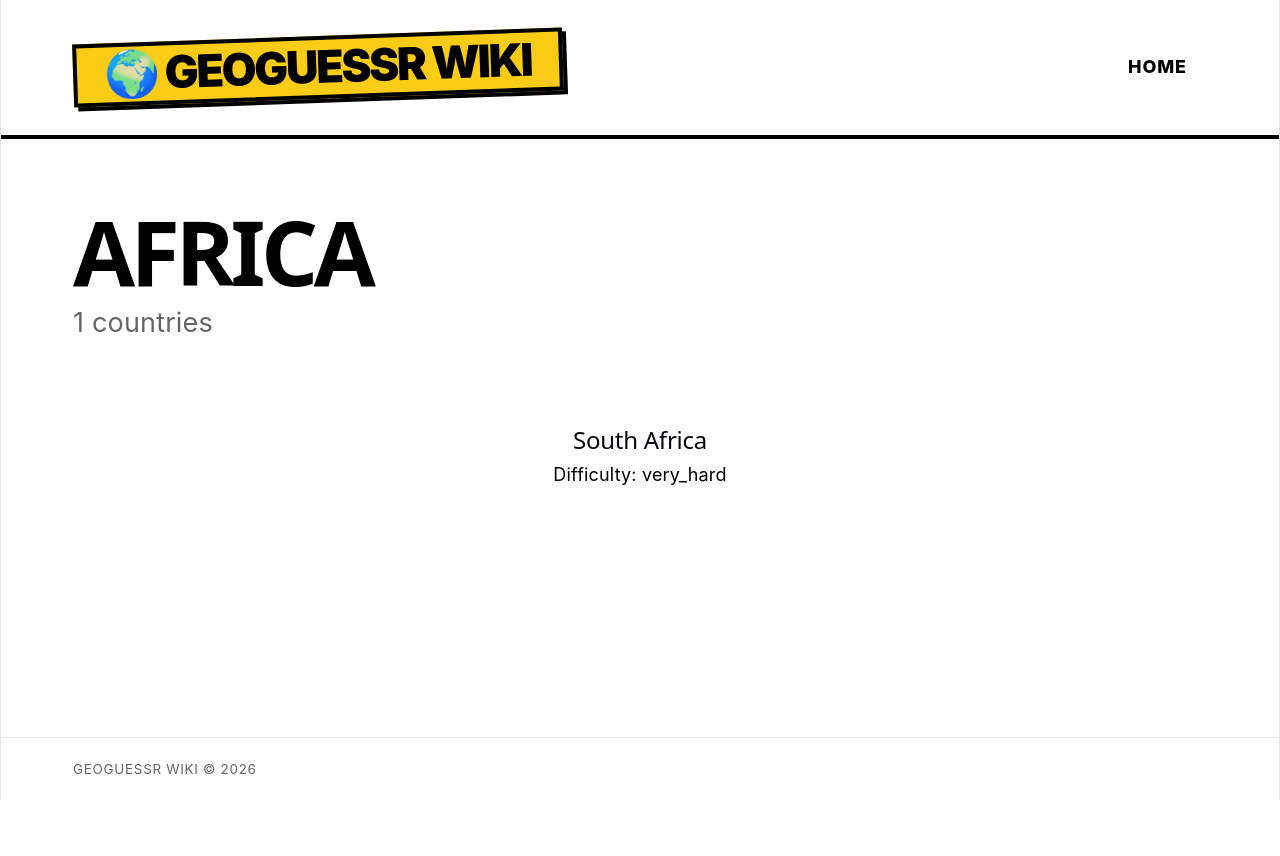
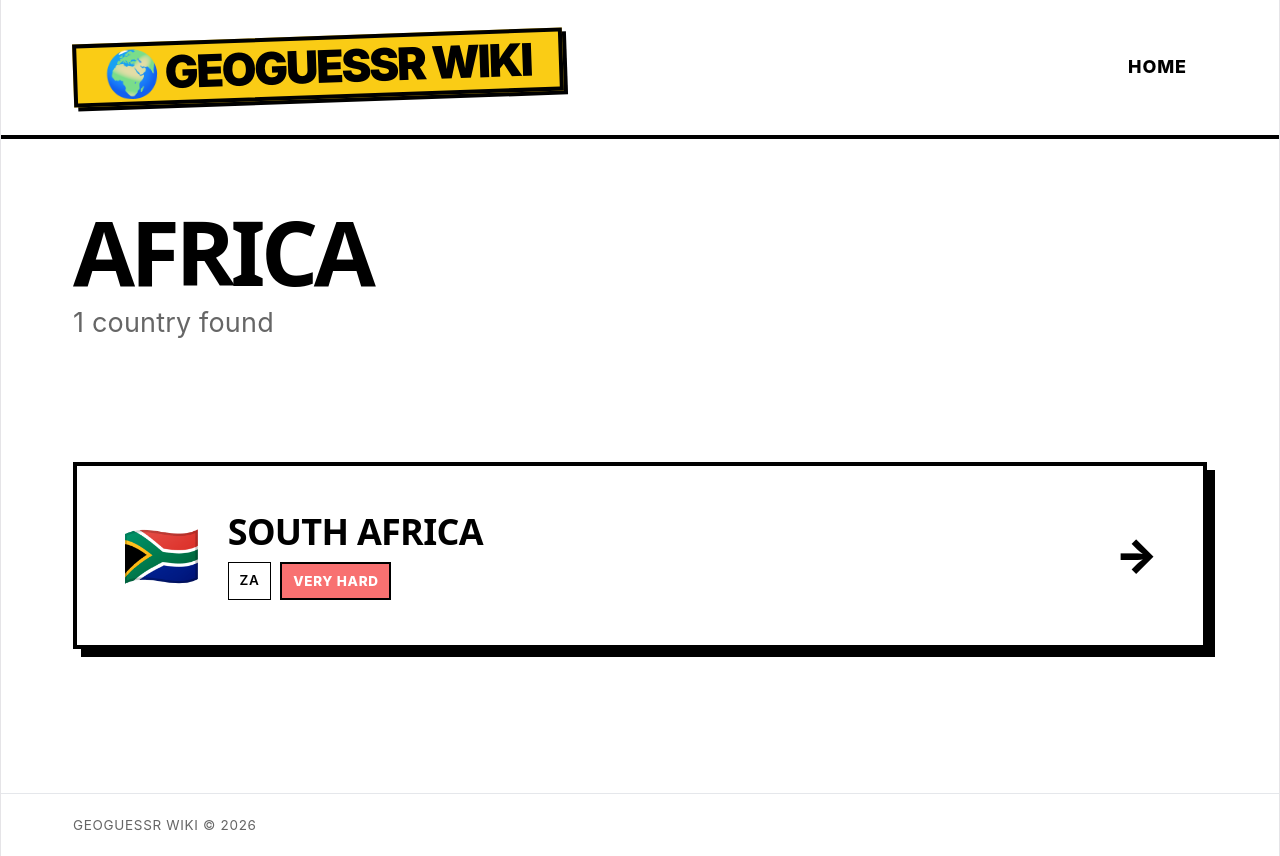
Before and after one commit to leireomadina/geoguessr-wiki, a React (Vite) app: page /continent/Africa in a window 1280 px wide. Before the commit the page ends 800 px from the top, so only its background shows below. Built offline with nearby package versions, Linux system fonts and the light colour scheme.

Commit message:
Add continent detai page

```diff
--- a/src/data/countries.ts
+++ b/src/data/countries.ts
@@ -23,6 +23,13 @@ export const countries: Country[] = [
     difficulty: "easy",
   },
   {
+    id: "PL",
+    name: "Poland",
+    continent: "Europe",
+    studyLinks: ["https://www.geoguessr.com/vg/poland"],
+    difficulty: "hard",
+  },
+  {
     id: "ZA",
     name: "South Africa",
     continent: "Africa",
--- a/src/pages/ContinentDetail.tsx
+++ b/src/pages/ContinentDetail.tsx
@@ -1,28 +1,49 @@
 import React from "react";
+import { useParams, Link } from "react-router-dom";
 import { countries } from "../data/countries";
-import { useParams } from "react-router-dom";
+import { getFlagEmoji } from "../utils/countryUtils";
+import "../styles/ContinentDetail.css";
 
 const ContinentDetail: React.FC = () => {
   const { continentName } = useParams<{ continentName: string }>();
 
-  const countriesByContinent = Array.from(new Set(countries)).filter(
+  const countriesInContinent = countries.filter(
     (country) => country.continent === continentName,
   );
 
   return (
-    <div className="home-container">
+    <div className="continent-detail-container">
       <section className="hero">
         <h1>{continentName}</h1>
-        <p>{countriesByContinent.length} countries</p>
+        <p>
+          {countriesInContinent.length}{" "}
+          {countriesInContinent.length === 1 ? "country" : "countries"} found
+        </p>
       </section>
-      <section className="countriy-grid">
-        {countriesByContinent.map((country) => (
-          <div key={country.name} className="country">
-            <h2>{country.name}</h2>
-            <p>Difficulty: {country.difficulty}</p>
-          </div>
+
+      <div className="country-grid">
+        {countriesInContinent.map((country) => (
+          <Link
+            key={country.id}
+            to={`/country/${country.id}`}
+            className="country-card"
+          >
+            <div className="country-card-header">
+              <span className="country-flag">{getFlagEmoji(country.id)}</span>
+              <div className="country-info">
+                <h2>{country.name}</h2>
+                <div className="country-badges">
+                  <span className="iso-badge">{country.id}</span>
+                  <span className={`difficulty-badge ${country.difficulty}`}>
+                    {country.difficulty.replace("_", " ")}
+                  </span>
+                </div>
+              </div>
+            </div>
+            <div className="card-arrow">→</div>
+          </Link>
         ))}
-      </section>
+      </div>
     </div>
   );
 };
--- /dev/null
+++ b/src/styles/ContinentDetail.css
@@ -0,0 +1,98 @@
+.continent-detail-container {
+  display: flex;
+  flex-direction: column;
+  gap: 3rem;
+  padding-bottom: 4rem;
+}
+
+.country-grid {
+  display: grid;
+  grid-template-columns: repeat(auto-fit, minmax(400px, 1fr));
+  gap: 2rem;
+  margin-top: 2rem;
+}
+
+.country-card {
+  background-color: var(--white);
+  padding: 2.5rem;
+  border-radius: 0px;
+  border: 4px solid #000000;
+  text-decoration: none;
+  color: inherit;
+  display: flex;
+  justify-content: space-between;
+  align-items: center;
+  transition: all 0.2s cubic-bezier(0.175, 0.885, 0.32, 1.275);
+  box-shadow: 8px 8px 0px 0px #000000;
+  position: relative;
+  overflow: hidden;
+}
+
+.country-card:hover {
+  transform: translate(-4px, -4px) rotate(1deg);
+  box-shadow: 16px 16px 0px 0px #4c1d95;
+  border-color: #4c1d95;
+}
+
+.country-card:nth-child(even):hover {
+  transform: translate(-4px, -4px) rotate(-1deg);
+}
+
+.country-card-header {
+  display: flex;
+  align-items: center;
+  gap: 1.5rem;
+}
+
+.country-flag {
+  font-size: 3.5rem;
+  line-height: 1;
+}
+
+.country-info h2 {
+  margin: 0;
+  font-size: 2rem;
+  font-weight: 900;
+  text-transform: uppercase;
+  color: var(--text-main);
+  letter-spacing: -0.02em;
+}
+
+.country-badges {
+  display: flex;
+  gap: 0.5rem;
+  margin-top: 0.5rem;
+}
+
+.iso-badge,
+.difficulty-badge {
+  font-size: 0.75rem;
+  text-transform: uppercase;
+  font-weight: 800;
+  letter-spacing: 0.05em;
+  padding: 0.2rem 0.6rem;
+  border: 2px solid #000000;
+  display: inline-block;
+}
+
+.iso-badge {
+  background: transparent;
+  color: #000000;
+  border: 1px solid #000000;
+  font-weight: 600;
+}
+
+.difficulty-badge {
+  color: #000000;
+}
+
+.difficulty-badge.easy { background-color: #4ade80; }
+.difficulty-badge.medium { background-color: #facc15; }
+.difficulty-badge.hard { background-color: #fb923c; }
+.difficulty-badge.very_hard { background-color: #f87171; color: #ffffff; }
+
+@media (max-width: 600px) {
+  .country-grid {
+    grid-template-columns: 1fr;
+  }
+}
--- /dev/null
+++ b/src/utils/countryUtils.ts
@@ -0,0 +1,17 @@
+/**
+ * Converts a 2-letter ISO country code (e.g., "US", "JP") into its corresponding emoji flag.
+ *
+ * How it works:
+ * 1. Unicode "Regional Indicator Symbols" start at 127462 (index for 'A').
+ * 2. Standard ASCII capital 'A' is 65.
+ * 3. The offset (127462 - 65 = 127397) is added to each character's code.
+ * 4. Combining two Regional Indicator Symbols (e.g., 'U' + 'S') results in the flag emoji.
+ */
+export const getFlagEmoji = (countryCode: string): string => {
+  return String.fromCodePoint(
+    ...countryCode
+      .toUpperCase()
+      .split("")
+      .map((char) => 127397 + char.charCodeAt(0))
+  );
+};
```
